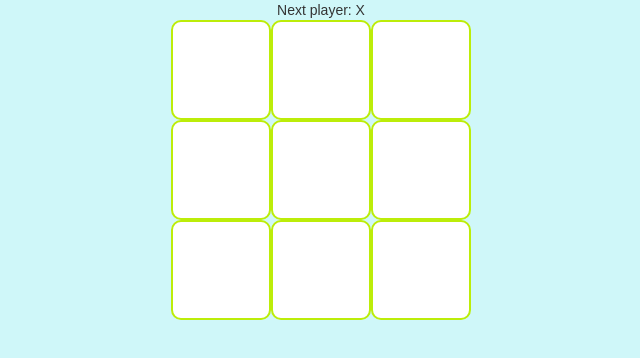
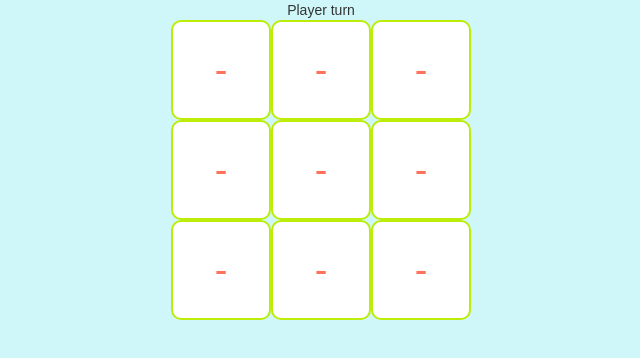
Before and after one commit to owenpercoco/React-Tac-Toe, a React (Create React App) app: page / in a window 1280 px wide. Shown: the top 358 px of the page, without its empty margins (319-959 px from the left). Built offline with nearby package versions, Linux system fonts and the light colour scheme.

Commit message:
working on heroku deploy, player 2 controls

```diff
--- a/src/App.js
+++ b/src/App.js
@@ -8,7 +8,7 @@ class Square extends React.Component {
   render() {
     return (
       <button className="square" onClick={() => this.props.onClick()}>
-		<span className="board-value">
+		<span className={'board-value {this.props.value}'}>
 			{this.props.value}
 		</span>
       </button>
@@ -20,10 +20,18 @@ class Board extends React.Component {
    constructor() {
     super();
     this.state = {
-      squares: Array(9).fill(null),
+      squares: Array(9).fill('-'),
+	  playerTurn: true,
     };
   }
-
+  handleClick(i) {
+    const squares = this.state.squares.slice();
+    squares[i] = this.state.playerTurn ? 'X' : 'O';
+    this.setState({
+      squares: squares,
+      playerTurn: !this.state.playerTurn,
+    });
+  }
   renderSquare(i) {
     return (
       <Square
@@ -34,7 +42,8 @@ class Board extends React.Component {
   }
 
   render() {
-    const status = 'Next player: X';
+
+    const status = (this.state.playerTurn ? 'Player turn' : '...thinking');
 
     return (
       <div>
```
